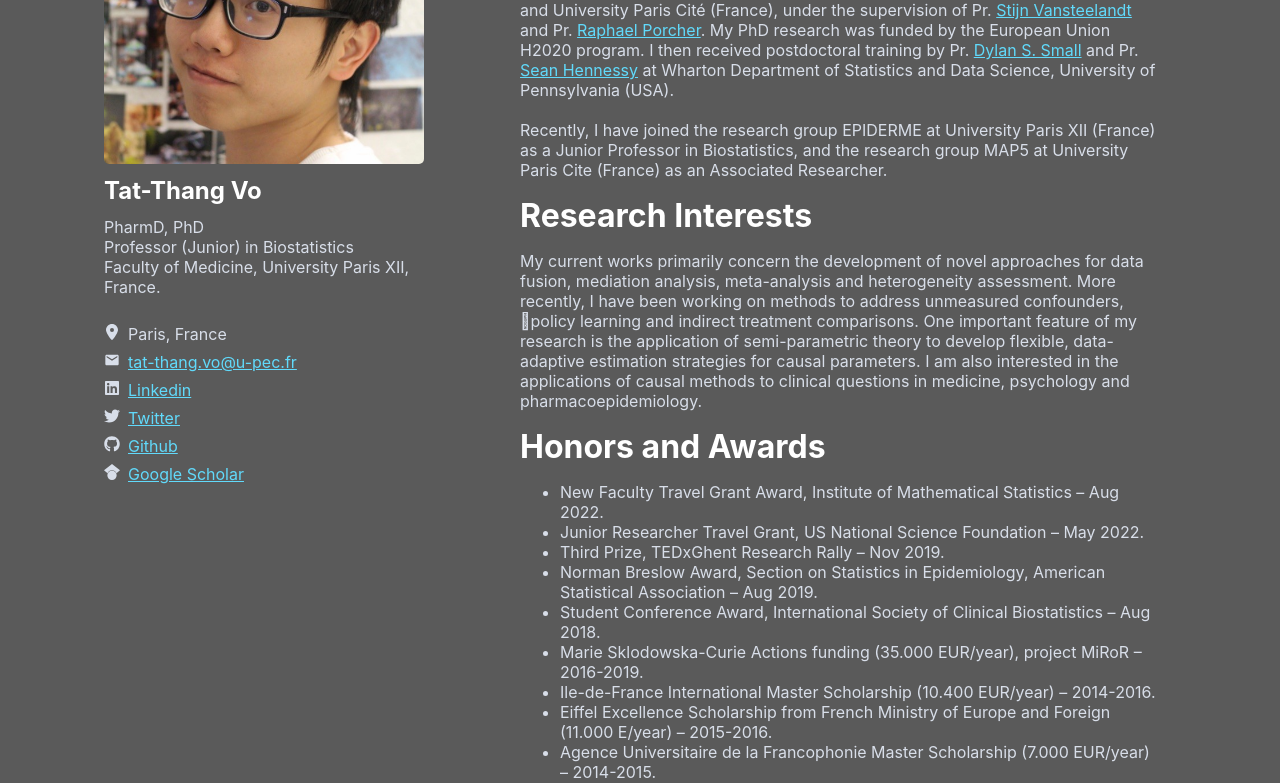
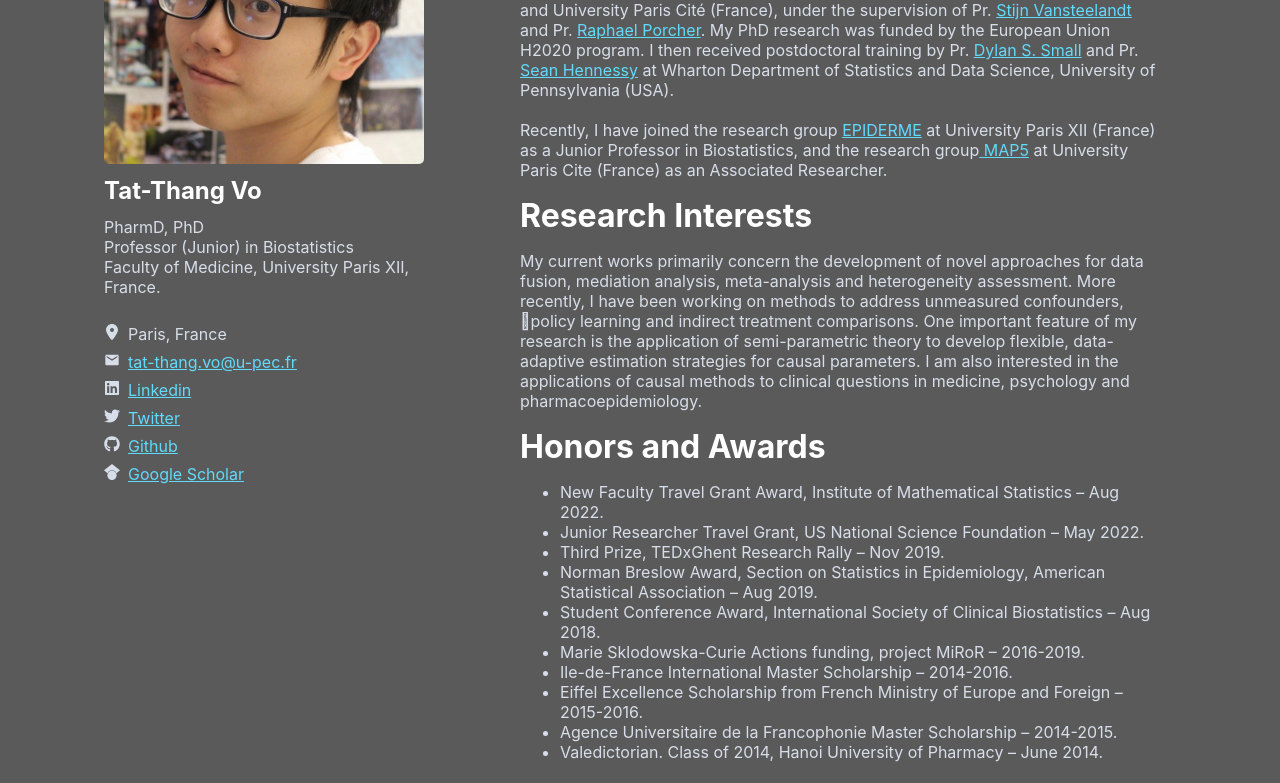
Before and after one commit to votatthang/ttv, a React (Create React App) app: page / in a window 1280 px wide. Shown: the part 240-1023 px from the top of the page. Built offline with nearby package versions, Linux system fonts and the light colour scheme.

Commit message:
Update AboutMe.js

```diff
--- a/src/Pages/AboutMe/AboutMe.js
+++ b/src/Pages/AboutMe/AboutMe.js
@@ -12,8 +12,8 @@ export default function AboutMe() {
             Pr. <a href="https://cress-umr1153.fr/fr/teams/methods/member-raphael-porcher-254/"> Raphael Porcher</a>. My PhD research was funded by the European Union H2020 program.
             I then received postdoctoral training by Pr. <a href="https://statistics.wharton.upenn.edu/profile/dsmall/#overview"> Dylan S. Small</a> and Pr. <a href="https://www.med.upenn.edu/apps/faculty/index.php/g275/p8396"> Sean Hennessy</a> at
             Wharton Department of Statistics and Data Science, University of Pennsylvania (USA).
-            <br/> <br/> Recently, I have joined the research group EPIDERME at University Paris XII (France) as a Junior Professor in Biostatistics, and the research group
-            MAP5 at University Paris Cite (France) as an Associated Researcher.
+            <br/> <br/> Recently, I have joined the research group <a href="https://team-epiderme.com/"> EPIDERME</a> at University Paris XII (France) as a Junior Professor in Biostatistics, and the research group
+            <a href="https://map5.mi.parisdescartes.fr/"> MAP5</a> at University Paris Cite (France) as an Associated Researcher.
         </div>
         <div className="title">
             Research Interests
@@ -47,16 +47,16 @@ export default function AboutMe() {
                     Student Conference Award, International Society of Clinical Biostatistics – Aug 2018.
                 </li>
                 <li>
-                    Marie Sklodowska-Curie Actions funding (35.000 EUR/year), project MiRoR – 2016-2019.
+                    Marie Sklodowska-Curie Actions funding, project MiRoR – 2016-2019.
                 </li>
                 <li>
-                    Ile-de-France International Master Scholarship (10.400 EUR/year) – 2014-2016.
+                    Ile-de-France International Master Scholarship – 2014-2016.
                 </li>
                 <li>
-                    Eiffel Excellence Scholarship from French Ministry of Europe and Foreign (11.000 E/year) – 2015-2016.
+                    Eiffel Excellence Scholarship from French Ministry of Europe and Foreign – 2015-2016.
                 </li>
                 <li>
-                    Agence Universitaire de la Francophonie Master Scholarship (7.000 EUR/year) – 2014-2015.
+                    Agence Universitaire de la Francophonie Master Scholarship – 2014-2015.
                 </li>
                 <li>
                     Valedictorian. Class of 2014, Hanoi University of Pharmacy – June 2014.
```
